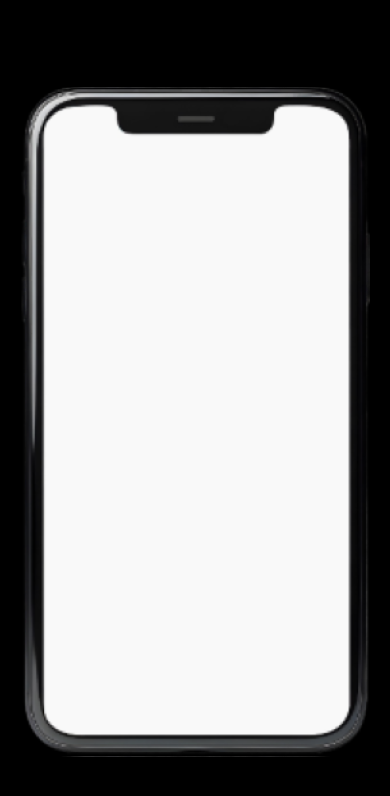
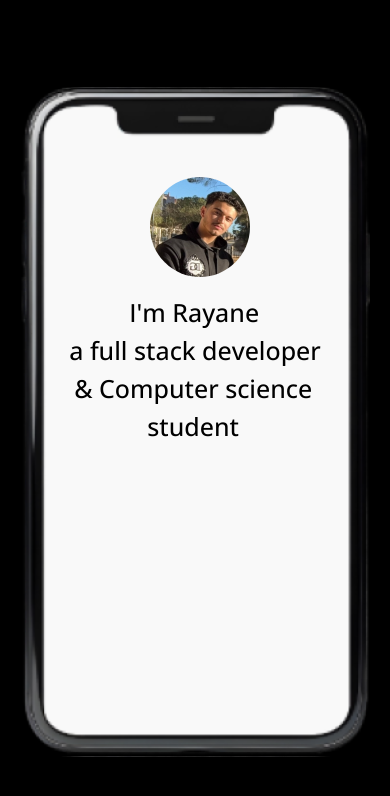
Before and after one commit to Rayane76/Portfolio, a Next.js app: page / in a window 390 px wide. Shown: the top 796 px of the page. Built offline with nearby package versions, Linux system fonts and the light colour scheme.

Commit message:
phone screen

```diff
--- /dev/null
+++ b/src/app/components/phonescreen/index.js
@@ -0,0 +1,103 @@
+import Container from "react-bootstrap/Container";
+import { gsap } from "gsap";
+import { useLayoutEffect, useRef } from "react";
+import InfoOutlinedIcon from "@mui/icons-material/InfoOutlined";
+import CodeOutlinedIcon from "@mui/icons-material/CodeOutlined";
+import WebAssetOutlinedIcon from "@mui/icons-material/WebAssetOutlined";
+
+export default function Phone() {
+  return (
+    <>
+      <Container
+        id="phoneback"
+        style={{
+          height: "630px",
+          marginTop: "17.5px",
+          borderRadius: "40px",
+          padding: "0",
+          width: "315px",
+          backgroundColor: "black",
+        }}
+      ></Container>
+      <div
+        style={{
+          display: "flex",
+          justifyContent: "center",
+          alignItems: "center",
+        }}
+      >
+        <h1
+          id="hi"
+          style={{
+            opacity: "0",
+            display: "none",
+            marginTop: "270px",
+          }}
+        >
+          Hi !
+        </h1>
+      </div>
+      <div
+        style={{
+          marginLeft: "20px",
+          marginTop: "150px",
+          display: "flex",
+          justifyContent: "center",
+        }}
+      >
+        <div>
+          <img
+            style={{
+              display: "none",
+              opacity: "0",
+              borderRadius: "50%",
+              marginRight: "10px",
+              height: "100px",
+              width: "100px",
+            }}
+            id="me"
+            src="me3.jpg"
+          ></img>
+        </div>
+      </div>
+      <div
+        style={{
+          marginTop: "20px",
+          display: "flex",
+          justifyContent: "center",
+        }}
+      >
+        <div>
+          <h1
+            id="name"
+            style={{
+              opacity: "0",
+              display: "none",
+              fontSize: "25px",
+              marginLeft: "60px",
+            }}
+          >
+            I'm Rayane
+          </h1>
+          <h1
+            id="desc"
+            style={{ opacity: "0", display: "none", fontSize: "25px" }}
+          >
+            a full stack developer
+            </h1>
+            <h1
+             id="desc"
+            style={{ opacity: "0", display: "none", fontSize: "25px" , marginLeft:"5px" }}>
+             & Computer science
+
+          </h1>
+          <h1
+           id="desc"
+            style={{ opacity: "0", display: "none", fontSize: "25px",marginLeft:"78px" }}>
+          student
+          </h1>
+        </div>
+      </div>
+    </>
+  );
+}
--- a/src/app/components/screen/index.js
+++ b/src/app/components/screen/index.js
@@ -32,7 +32,6 @@ export default function Screen(props){
                   opacity: "0",
                   display: "none",
                   marginTop: props.himt,
-                  marginRight: "20px",
                 }}
               >
                 Hi !
--- a/src/app/page.js
+++ b/src/app/page.js
@@ -9,11 +9,14 @@ import CodeOutlinedIcon from "@mui/icons-material/CodeOutlined";
 import WebAssetOutlinedIcon from "@mui/icons-material/WebAssetOutlined";
 
 import Screen from "./components/screen";
+import Phone from "./components/phonescreen";
 
 export default function Home() {
   const comp1 = useRef(null);
   const comp2 = useRef(null);
   const comp3 = useRef(null);
+  const comp4 = useRef(null);
+  const comp5 = useRef(null);
 
   useLayoutEffect(() => {
     let ctx = gsap.context(() => {
@@ -118,6 +121,76 @@ export default function Home() {
     return () => ctx3.revert();
   }, []);
 
+  useLayoutEffect(() => {
+    let ctx4 = gsap.context(() => {
+      var tl4 = gsap.timeline();
+      tl4
+        .to("#back", { backgroundColor: "white", duration: 2 })
+        .to("#hi", {
+          color: "black",
+          opacity: 1,
+          display: "block",
+          duration: 2,
+        })
+        .to("#hi", {
+          opacity: 0,
+          duration: 1,
+          display: "none",
+        })
+        .to(["#name", "#desc", "#me"], {
+          delay: 0.5,
+          color: "black",
+          opacity: 1,
+          display: "block",
+        })
+        .to(["#name", "#desc", "#me"], {
+          y: -30,
+          delay: 0.5,
+        })
+        .to("#buttns", {
+          opacity: 1,
+          display: "flex",
+        });
+    }, comp4);
+
+    return () => ctx4.revert();
+  }, []);
+
+  useLayoutEffect(() => {
+    let ctx5 = gsap.context(() => {
+      var tl5 = gsap.timeline();
+      tl5
+        .to("#phoneback", { display:"none" , opacity: 0, duration: 3 })
+        .to("#hi", {
+          color: "black",
+          opacity: 1,
+          display: "block",
+        })
+        .to("#hi", {
+          opacity: 0,
+          duration: 1,
+          display: "none",
+          delay:1
+        })
+        .to(["#name", "#desc", "#me"], {
+          delay: 0.5,
+          color: "black",
+          opacity: 1,
+          display: "block",
+        })
+        .to(["#name", "#desc", "#me"], {
+          y: -60,
+          delay: 0.5,
+        })
+        // .to("#buttns", {
+        //   opacity: 1,
+        //   display: "flex",
+        // });
+    }, comp5);
+
+    return () => ctx5.revert();
+  }, []);
+
   return (
     <>
       <div
@@ -195,6 +268,7 @@ export default function Home() {
         </Container>
 
         <Container
+           ref={comp4}
           className="d-none d-sm-block d-md-none"
           style={{
             backgroundImage: "url(/resultsm.png)",
@@ -203,9 +277,22 @@ export default function Home() {
             margin: "0",
             padding: "0",
           }}
-        ></Container>
+        >
+          <Screen
+            height={"282px"}
+            width={"502px"}
+            himt={"120px"}
+            contmt={"9px"}
+            divmt={"60px"}
+            imgHeight={"130px"}
+            imgWidth={"130px"}
+            fontsize={"25px"}
+            btnmt={"10px"}
+           />
+        </Container>
 
         <Container
+          ref={comp5}
           className="d-block d-sm-none"
           style={{
             backgroundImage: "url(/backgroundphone.png)",
@@ -214,7 +301,9 @@ export default function Home() {
             margin: "0",
             padding: "0",
           }}
-        ></Container>
+        >
+          <Phone />
+        </Container>
       </div>
     </>
   );
```
